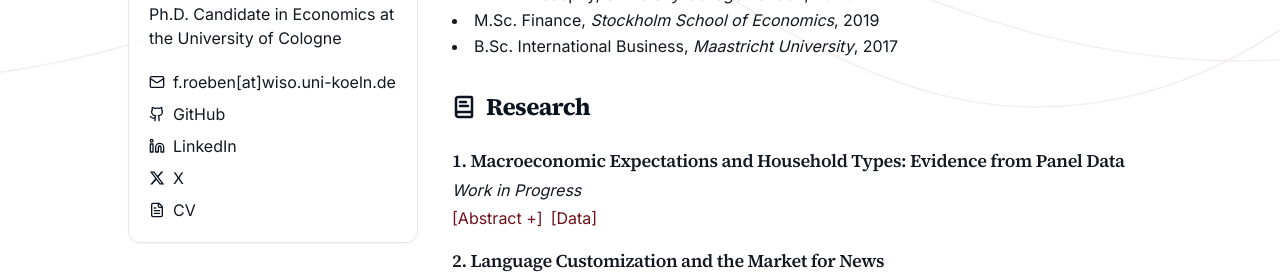
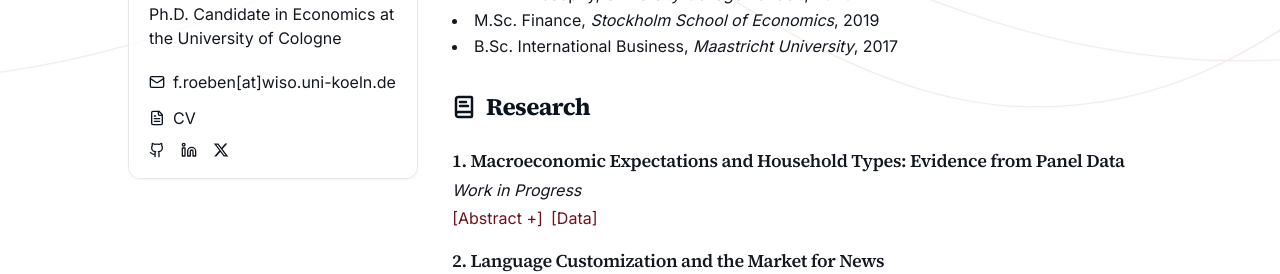
Before and after one commit to fabian-roeben/personal-website, a Next.js app: page / in a window 1280 px wide. Shown: the part 465-739 px from the top of the page. Built offline with nearby package versions, Linux system fonts and the light colour scheme.

Commit message:
Minor fixes and design changes

```diff
--- a/components/layout/MainContent.tsx
+++ b/components/layout/MainContent.tsx
@@ -87,6 +87,7 @@ export function MainContent() {
                       <motion.button
                         onClick={() => toggleAbstract(index)}
                         whileTap={{ scale: 0.95 }}
+                        className="w-[91px]"
                       >
                         <span className="text-accent-red hover:text-accent-red-foreground transition-all duration-300">
                           {openAbstractIndex === index ? "[Abstract -]" : "[Abstract +]"}
--- a/components/social/SocialLinks.tsx
+++ b/components/social/SocialLinks.tsx
@@ -1,5 +1,5 @@
 import { CustomLink } from "../ui/link"
-import { Mail, Github, Linkedin, FileText } from "lucide-react"
+import { Mail, Github, Linkedin, FileText, FileUser } from "lucide-react"
 import { FaXTwitter } from "react-icons/fa6";
 
 interface SocialLinksProps {
@@ -8,7 +8,9 @@ interface SocialLinksProps {
 
 export function SocialLinks({ className }: SocialLinksProps) {
   return (
-    <div className={`flex flex-col gap-2 ${className}`}>
+    <div className={`flex flex-col gap-3 ${className}`}>
+
+      {/* Email link */}
       <div className="flex items-center gap-2">
         <Mail className="h-4 w-4" />
         <a
@@ -19,25 +21,25 @@ export function SocialLinks({ className }: SocialLinksProps) {
         </a>
       </div>
 
-      <div className="flex items-center gap-2">
-        <Github className="h-4 w-4" />
-        <CustomLink href="https://github.com/fabian-roeben">GitHub</CustomLink>
-      </div>
-
-      <div className="flex items-center gap-2">
-        <Linkedin className="h-4 w-4" />
-        <CustomLink href="https://www.linkedin.com/in/fabianroeben">LinkedIn</CustomLink>
-      </div>
-
-      <div className="flex items-center gap-2">
-        <FaXTwitter className="h-4 w-4" />
-        <CustomLink href="https://x.com/RoebenFabian">X</CustomLink>
-      </div>
-
+      {/* CV link */}
       <div className="flex items-center gap-2">
         <FileText className="h-4 w-4" />
         <CustomLink href="/cv_roeben.pdf">CV</CustomLink>
       </div>
+
+      {/* Social media icons in horizontal layout */}
+      <div className="flex items-center justify-start gap-4">
+        <CustomLink href="https://github.com/fabian-roeben" aria-label="GitHub Profile">
+          <Github className="h-4 w-4" />
+        </CustomLink>
+        <CustomLink href="https://www.linkedin.com/in/fabianroeben" aria-label="LinkedIn Profile">
+          <Linkedin className="h-4 w-4" />
+        </CustomLink>
+        <CustomLink href="https://x.com/RoebenFabian" aria-label="X Profile">
+          <FaXTwitter className="h-4 w-4" />
+        </CustomLink>
+      </div>
+
     </div>
   )
 }
--- a/data/papers.ts
+++ b/data/papers.ts
@@ -8,7 +8,7 @@ export const papers: Paper[] = [
     // edition: "Vol. 104, Issue 1.",
     abstract: "Using expectations panel data of 11,302 US households, I analyze households' subjective models of macroeconomic outcomes and show that those models differentially affect planned consumption. To do this, I first use cluster analysis to classify households into types based on the interdependence of their expectations of four key macroeconomic variables: inflation, unemployment, interest rates, and stock prices. I find that households can be clustered into five types, of which three can be interpreted meaningfully: the first forms expectations consistent with economic concepts and the second consistent with a simple affective heuristic. The third seems to form expectations in isolation without interrelating variables. Second, I investigate the behavioral relevance of belonging to a type by analyzing the impact of households' inflation expectations on planned consumption. I find that the first and third - consistent with intertemporal substitution - increase planned spending with an increase in inflation expectations. The second - consistent with an income effect or precautionary saving - decreases planned spending. This research has policy implications for monetary and fiscal authorities seeking to influence household consumption patterns through policy measures.",
     links: [
-      { name: "Data", url: "https://www.newyorkfed.org/microeconomics/sce#/" },
+      { name: "Data", url: "https://www.newyorkfed.org/microeconomics/sce#/" }
     ]
   },
   {
```
